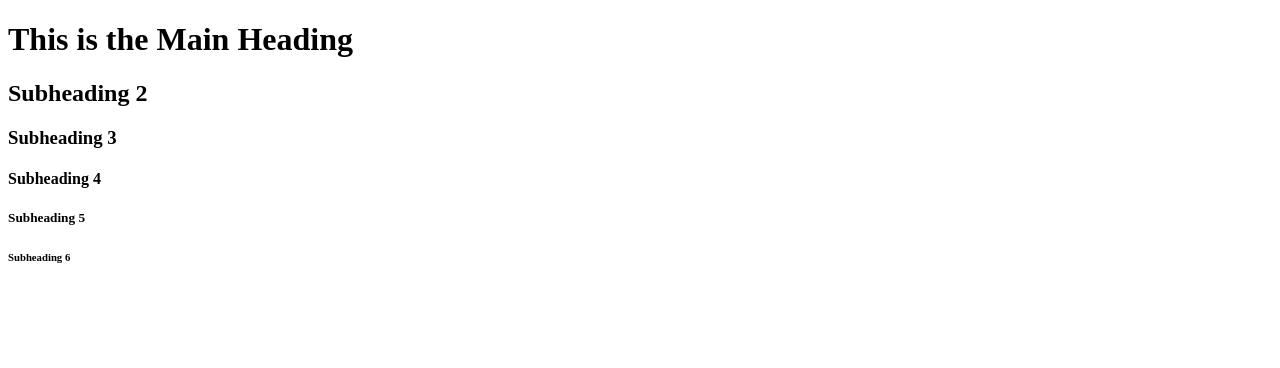
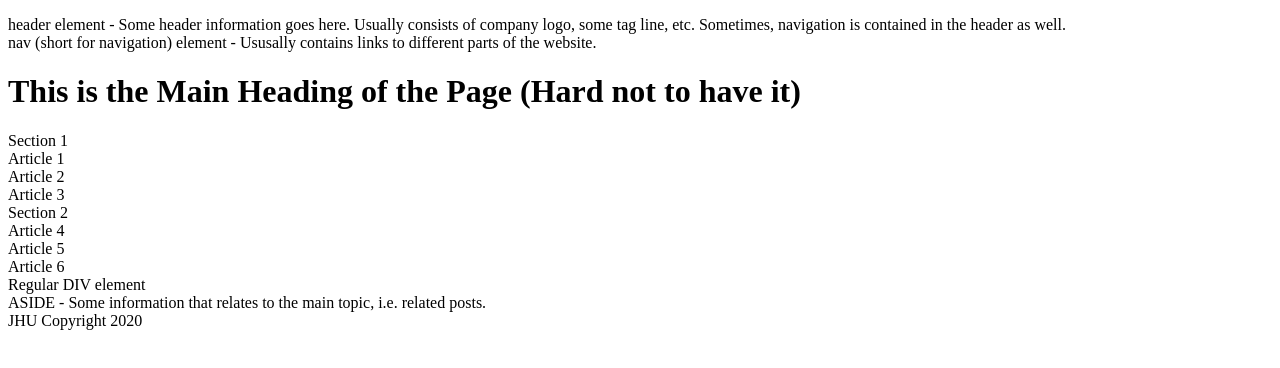
Before and after one commit to AU-Chidex/Mygitwebtest, a plain HTML site: page Lessons/Lesson 3/Lesson3.html in a window 1280 px wide. Drawn offline with Linux system fonts and the light colour scheme.

Commit message:
updated lessons 3

```diff
--- a/Lessons/Lesson 3/Lesson3.html
+++ b/Lessons/Lesson 3/Lesson3.html
@@ -5,11 +5,36 @@
         <title>Heading Elements</title>
     </head>
 <body>
-    <h1>This is the Main Heading</h1>
-    <h2>Subheading 2</h2>
-    <h3>Subheading 3</h3>
-    <h4>Subheading 4</h4>
-    <h5>Subheading 5</h5>
-    <h6>Subheading 6</h6>
+    <div>
+        <p></p>
+    </div>
+    <header>
+        header element - Some header information goes here.
+        Usually consists of company logo, some tag line, etc. Sometimes, navigation
+        is contained in the header as well.
+        <nav> nav (short for navigation) element - Ususally contains links to
+            different parts of the website.</nav>
+    </header>
+    <h1>This is the Main Heading of the Page (Hard not to have it)</h1>
+    <section>
+        Section 1
+        <article>Article 1</article>
+        <article>Article 2</article>
+        <article>Article 3</article>
+    </section>
+    <section>
+        Section 2
+        <article>Article 4</article>
+        <article>Article 5</article>
+        <article>Article 6</article>
+        <div>Regular DIV element</div>
+    </section>
+    <aside>
+        ASIDE - Some information that relates to the main topic, i.e. related posts.
+    </aside>
+
+    <footer>
+        JHU Copyright 2020
+    </footer>
 </body>
 </html>
```
